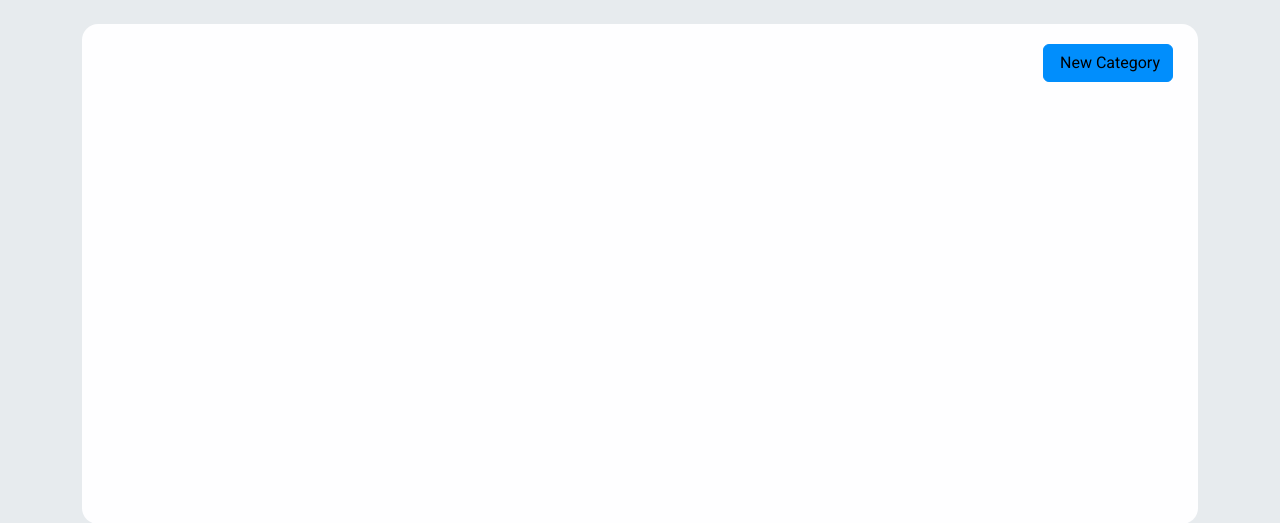
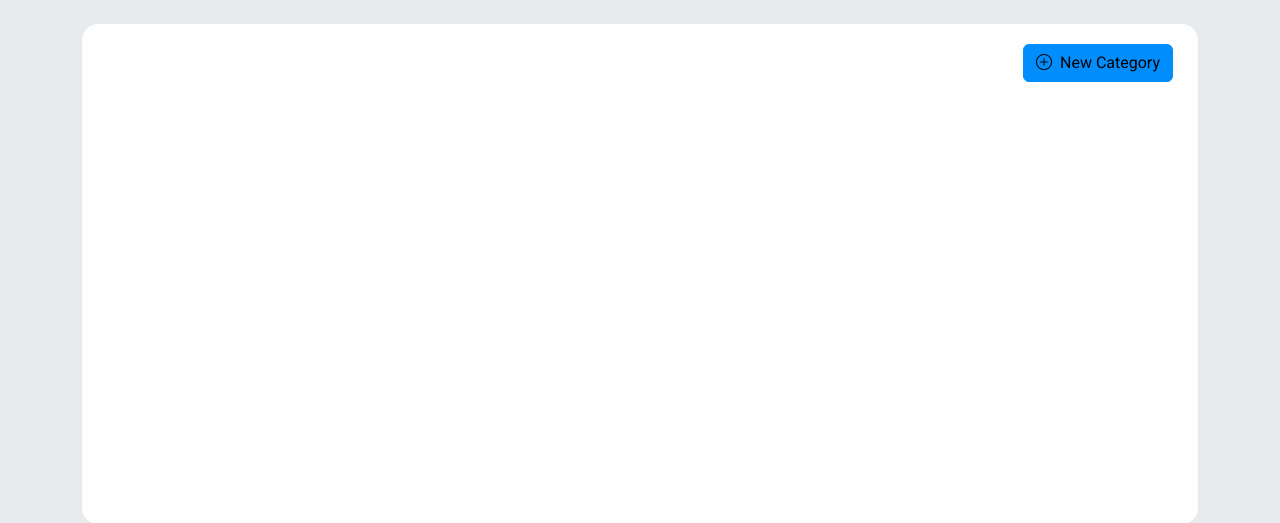
Before and after one commit to DamirPavlik/expense-tracker, a PHP site: template resources/views/categories/index.twig in a window 1280 px wide. Shown: the part 96-619 px from the top of the page. Run offline with PHP 8.4, Linux system fonts and the light colour scheme; the template is opened without the code that fills it, so the values that code supplies are empty; style sheets or scripts are compiled from the project's sources; some libraries are stand-ins or nearby versions.

Commit message:
feat: add bootstrap icons to app.scss

```diff
--- a/resources/css/app.scss
+++ b/resources/css/app.scss
@@ -1,5 +1,6 @@
 @import "./variables.scss";
 @import "~bootstrap/scss/bootstrap";
+@import "~bootstrap-icons/font/bootstrap-icons";
 @import "~datatables.net-dt/css/jquery.dataTables.css";
 
 * {
```
